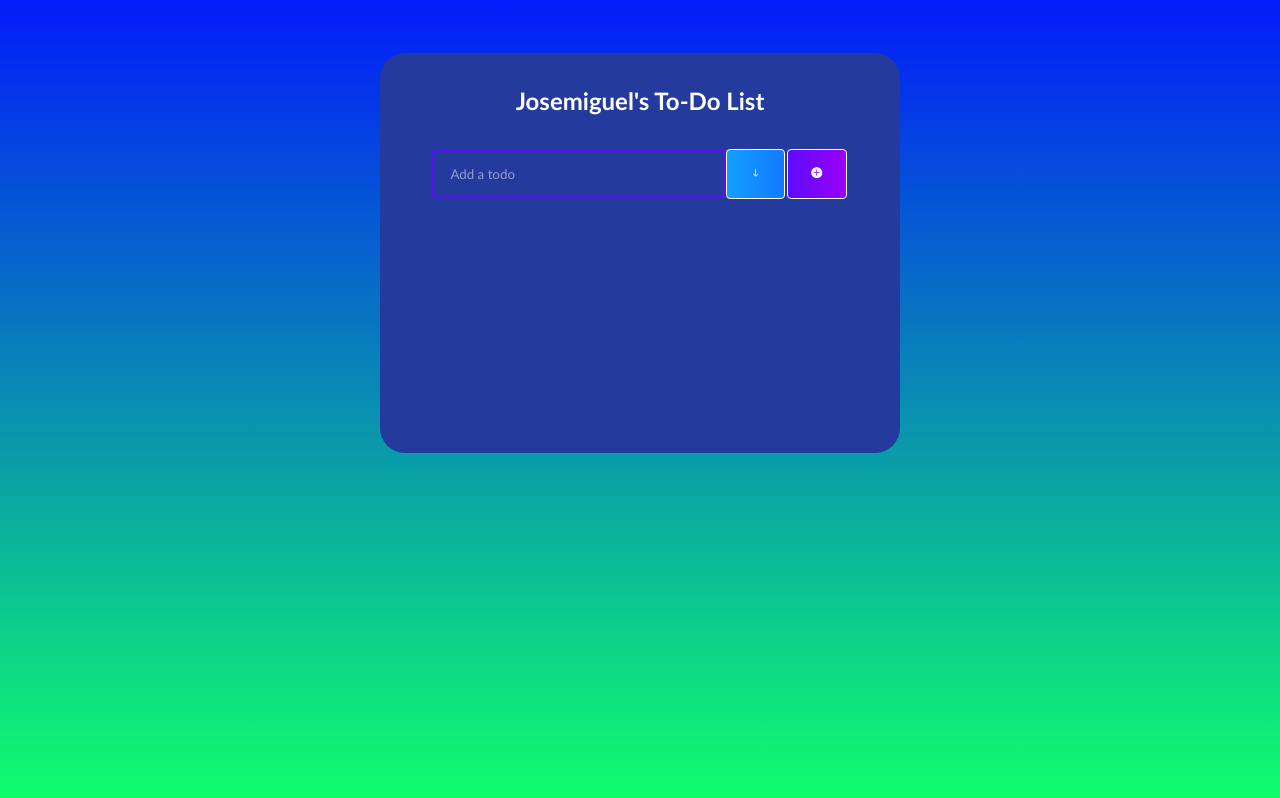
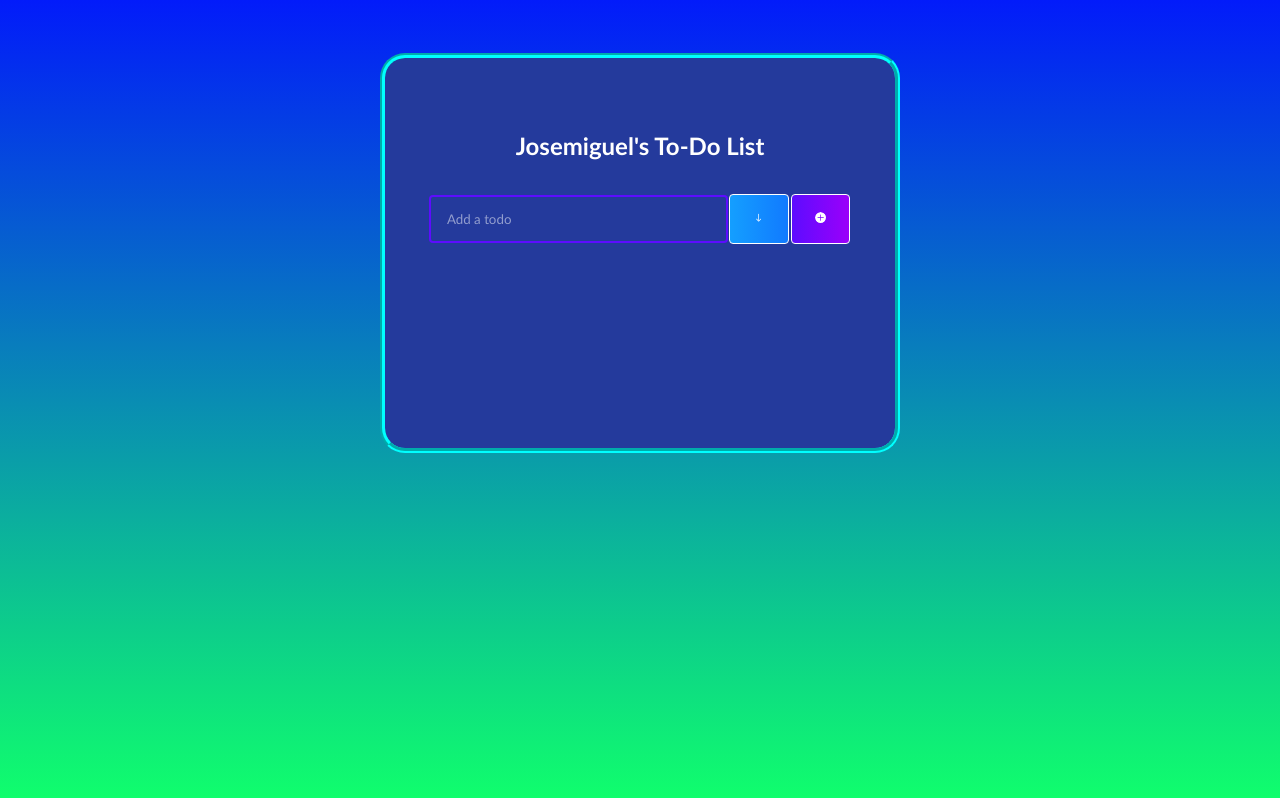
Before and after one commit to joendaba/cc-infinity-gauntlet, a React (Create React App) app in the folder tesseract-frontend/: page / in a window 1280 px wide. Shown: the top 798 px of the page. Built offline with nearby package versions, Linux system fonts and the light colour scheme; no server answers.

Commit message:
Added Border Color, Style and Width to  Main App

```diff
--- a/tesseract-frontend/src/App.css
+++ b/tesseract-frontend/src/App.css
@@ -25,7 +25,10 @@ body {
   text-align: center;
   margin: 50px auto;
   border-radius: 25px;
-  padding: 0 50px;
+  border-width: 5px;
+  border-color: aqua;
+  border-style: groove;
+  padding:  40px;
   padding-bottom: 32px;
 }
 
```
